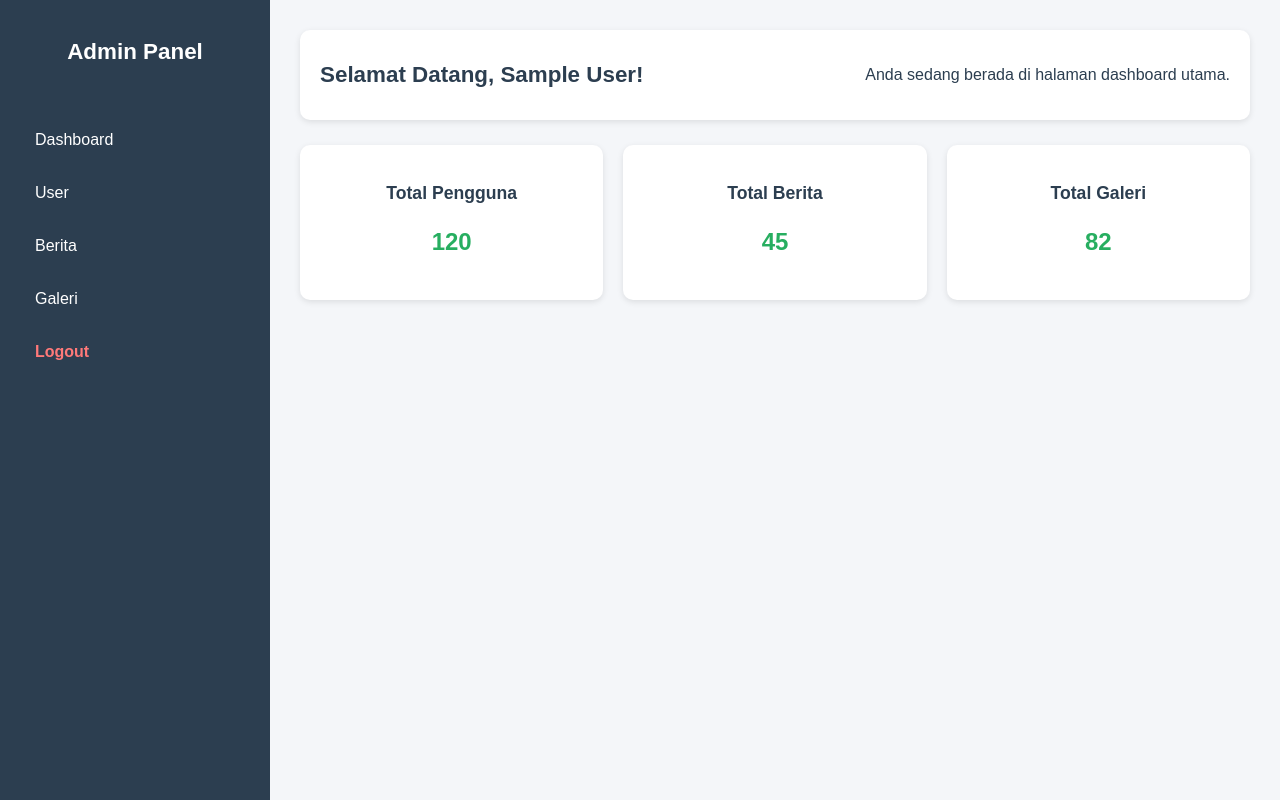
After one commit to Sistem-Informasi-UINSI-Samarinda/pwd-si31-annisahsnh22-glitch, a PHP site: page /pages/admin/dashboard.php in a window 1280 px wide. The commit adds this page. Run offline with PHP 8.4, Linux system fonts and the light colour scheme; the visitor is signed in with stand-in values (Sample User, id 1).

Commit message:
praktikum 2

```diff
--- /dev/null
+++ b/asset/css/adminstyles.css
@@ -0,0 +1,185 @@
+/* * {
+    box-sizing: border-box;
+    margin: 0;
+    padding: 0;
+} */
+
+html,
+body {
+    width: 100%;
+    overflow-x: hidden;
+    margin: 0;
+    padding: 0;
+    font-family: "Poppins", sans-serif;
+    background-color: #f4f6f9;
+    color: #2c3e50;
+    min-height: 100vh;
+    display: flex;
+}
+
+/* Sidebar */
+.sidebar {
+    width: 230px;
+    background-color: #2c3e50;
+    color: white;
+    padding: 20px;
+    display: flex;
+    flex-direction: column;
+}
+
+.sidebar h2 {
+    text-align: center;
+    margin-bottom: 25px;
+    font-size: 1.4em;
+}
+
+.sidebar ul {
+    list-style: none;
+    padding: 0;
+}
+
+.sidebar li {
+    margin: 15px 0;
+}
+
+.sidebar a {
+    display: block;
+    text-decoration: none;
+    color: white;
+    padding: 10px 15px;
+    border-radius: 8px;
+    transition: background-color 0.3s ease;
+}
+
+.sidebar a:hover {
+    background-color: #34495e;
+}
+
+.sidebar .logout {
+    color: #ff7979;
+    font-weight: bold;
+}
+
+/* Konten utama */
+.main-content {
+    flex: 1;
+    padding: 30px;
+}
+
+header {
+    background-color: white;
+    padding: 20px;
+    border-radius: 10px;
+    box-shadow: 0 2px 6px rgba(0, 0, 0, 0.1);
+    margin-bottom: 25px;
+    display: flex;
+    justify-content: space-between;
+    align-items: center;
+}
+
+header h1 {
+    font-size: 1.4em;
+    margin: 0;
+}
+
+header button {
+    display: none;
+    background-color: #2c3e50;
+    color: white;
+    border: none;
+    padding: 10px 15px;
+    border-radius: 6px;
+    cursor: pointer;
+}
+
+.cards {
+    display: grid;
+    grid-template-columns: repeat(auto-fit, minmax(220px, 1fr));
+    gap: 20px;
+}
+
+.card {
+    background-color: white;
+    padding: 20px;
+    border-radius: 10px;
+    box-shadow: 0 2px 6px rgba(0, 0, 0, 0.1);
+    text-align: center;
+    transition: transform 0.3s ease, box-shadow 0.3s ease;
+}
+
+.card:hover {
+    transform: translateY(-4px);
+    box-shadow: 0 4px 12px rgba(0, 0, 0, 0.15);
+}
+
+.card h3 {
+    margin-bottom: 10px;
+    font-size: 1.1em;
+}
+
+.card p {
+    font-size: 1.5em;
+    font-weight: bold;
+    color: #27ae60;
+}
+
+/* Responsif */
+@media (max-width: 768px) {
+    body {
+        flex-direction: column;
+    }
+
+    .sidebar {
+        width: 100%;
+        flex-direction: row;
+        justify-content: space-around;
+        align-items: center;
+        padding: 10px;
+        position: sticky;
+        top: 0;
+        z-index: 100;
+    }
+
+    .sidebar h2 {
+        display: none;
+    }
+
+    .sidebar ul {
+        display: flex;
+        gap: 10px;
+    }
+
+    .sidebar li {
+        margin: 0;
+    }
+
+    .sidebar a {
+        padding: 8px 10px;
+        font-size: 0.9em;
+    }
+
+    header {
+        flex-direction: column;
+        align-items: flex-start;
+    }
+
+    header button {
+        display: block;
+        margin-top: 10px;
+    }
+
+    .cards {
+        grid-template-columns: 1fr;
+    }
+}
+
+@media (max-width: 400px) {
+    .sidebar a {
+        font-size: 0.8em;
+        padding: 6px;
+    }
+
+    header h1 {
+        font-size: 1.1em;
+    }
+}
--- a/includes/footer.php
+++ b/includes/footer.php
@@ -1,4 +1,5 @@
- <footer>
+
+    <footer>
         @PRODISI 2025
     </footer>
 </body>
--- a/includes/header.php
+++ b/includes/header.php
@@ -1,3 +1,4 @@
+
 <body>
     <header>
         <h1>Praktikum CSS Gabungan</h1>
--- a/includes/meta.php
+++ b/includes/meta.php
@@ -4,5 +4,5 @@
     <meta charset="UTF-8">
     <meta name="viewport" content="width=device-width, initial-scale=1.0">
     <title>Halaman 1</title>
-    <link rel="stylesheet" href="style.css">
+    <link rel="stylesheet" href="assets/css/style.css">
 </head>
--- /dev/null
+++ b/pages/admin/dashboard.php
@@ -0,0 +1,56 @@
+<?php
+session_start();
+if (!isset($_SESSION['user_id'])) {
+    header("Location: login.php");
+    exit();
+}
+?>
+
+
+<!DOCTYPE html>
+<html lang="id">
+<head>
+  <meta charset="UTF-8">
+  <meta name="viewport" content="width=device-width, initial-scale=1.0">
+  <title>Dashboard Admin</title>
+  <link rel="stylesheet" href="../../assets/css/adminStyles.css">
+</head>
+<body>
+
+  <div class="sidebar">
+    <h2>Admin Panel</h2>
+    <ul>
+      <li><a href="#">Dashboard</a></li>
+      <li><a href="#">User</a></li>
+      <li><a href="#">Berita</a></li>
+      <li><a href="#">Galeri</a></li>
+      <li><a href="logout.php" class="logout">Logout</a></li>
+    </ul>
+  </div>
+
+  <div class="main-content">
+    <header>
+      <h1>Selamat Datang, <?php echo $_SESSION['nama_lengkap']; ?>!</h1>
+      <p>Anda sedang berada di halaman dashboard utama.</p>
+      <!-- <button>☰ Menu</button> -->
+    </header>
+
+    <section class="cards">
+      <div class="card">
+        <h3>Total Pengguna</h3>
+        <p>120</p>
+      </div>
+      <div class="card">
+        <h3>Total Berita</h3>
+        <p>45</p>
+      </div>
+      <div class="card">
+        <h3>Total Galeri</h3>
+        <p>82</p>
+      </div>
+
+    </section>
+  </div>
+
+</body>
+</html>
--- /dev/null
+++ b/pages/admin/logout.php
@@ -0,0 +1,6 @@
+<?php
+session_start();
+session_destroy();
+header("Location: login.php");
+exit();
+?>
```
Also changed, not shown: config/koneksi.php (+3 -4 lines), generateuser.php (added, +20 -0 lines), index.php (added, +31 -0 lines), pages/admin/login.php (added, +62 -0 lines), ind3ex.php (deleted).
